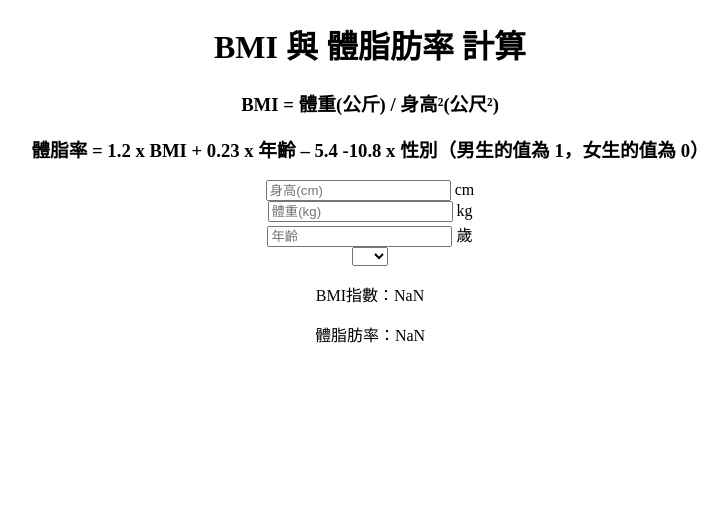
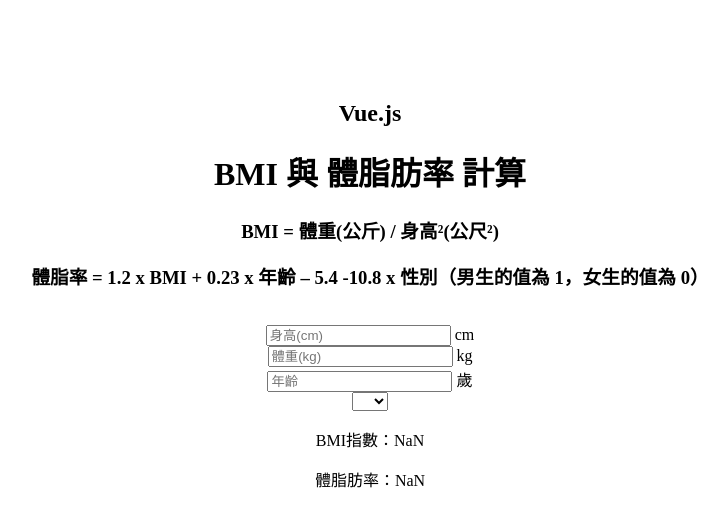
Before and after one commit to yuuhouse/yuuhouse.github.io, a plain HTML site: page BMI and body fat percentage.html in a window 1280 px wide. Shown: the whole page, without its empty margins (270-998 px from the left). Drawn offline with nearby package versions, Linux system fonts and the light colour scheme.

Commit message:
簡易修正排版

```diff
--- a/BMI and body fat percentage.html
+++ b/BMI and body fat percentage.html
@@ -16,22 +16,27 @@
         .center {
             text-align: center;
         }
+        .margin{
+            margin-top: 100px;
+        }
     </style>
 </head>
 
 <body>
+    <div class="margin center">
+        <h2>Vue.js</h2>
         <h1>BMI 與 體脂肪率 計算</h1>
         <h3> BMI = 體重(公斤) / 身高²(公尺²)</h3>
         <h3>體脂率 = 1.2 x BMI + 0.23 x 年齡 – 5.4 -10.8 x 性別（男生的值為 1，女生的值為 0）</h3>
-
-    <div id="app" class="center">
+        <br>
+        <div id="app" >
 
             <input type="text" placeholder="身高(cm)" v-model="height"><span> cm</span><br>
             <input type="text" placeholder="體重(kg)" v-model="weight"><span> kg</span><br>
             <input type="text" placeholder="年齡" v-model="age"><span> 歲</span><br>
 
             <select v-model="gender">
-            <option v-for="list in lists" :value="list.val" >{{list.item}}</option>
+                <option v-for="list in lists" :value="list.val">{{list.item}}</option>
             </select>
 
 
@@ -39,7 +44,7 @@
             <p>體脂肪率：{{bodyfatcounting}}</p>
 
         </div>
-
+    </div>
 
 
     <script>
```
Also changed, not shown: todolist07_22.html (+1 -1 lines). Lines whose indentation alone changed are shown as unchanged.
